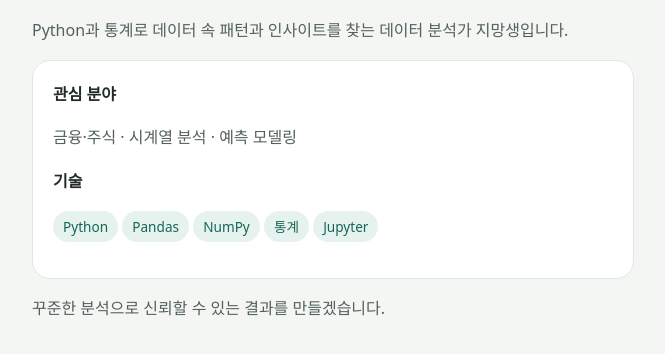
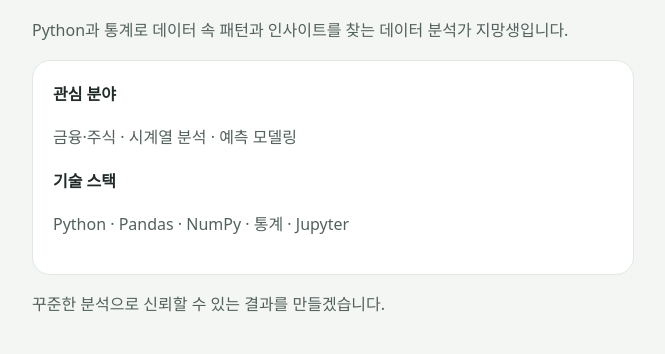
Before and after one commit to gksgofka4173-lgtm/261113_empty, a plain HTML site: page index.html in a window 1280 px wide. Shown: the part 348-702 px from the top of the page, without its empty margins (307-972 px from the left). Drawn offline with Linux system fonts and the light colour scheme.

Commit message:
Finalize profile page within 1024 characters

```diff
--- a/index.html
+++ b/index.html
@@ -1 +1 @@
-<!doctype html><html lang="ko"><meta charset="utf-8"><meta name="viewport" content="width=device-width,initial-scale=1"><title>데이터 분석가 소개</title><style>*{box-sizing:border-box}body{margin:0;background:#f4f6f3;color:#202a28;font:16px/1.7 system-ui}main{max-width:650px;margin:10vh auto;padding:24px}.tag{color:#087e70;font-size:.8rem;font-weight:bold}h1{font-size:clamp(2.3rem,8vw,4rem);line-height:1.2}p{color:#52615d}.card{background:white;border:1px solid #e1e8e3;border-radius:18px;padding:20px}.chips span{display:inline-block;background:#e6f2ee;color:#176657;padding:4px 10px;border-radius:20px;font-size:.85rem}@media(max-width:680px){main{margin:6vh 12px;padding:20px}}</style><main><div class="tag">DATA ANALYST · IN PROGRESS</div><h1>데이터로 질문하고,<br>근거로 답합니다.</h1><p>Python과 통계로 데이터 속 패턴과 인사이트를 찾는 데이터 분석가 지망생입니다.</p><section class="card"><b>관심 분야</b><p>금융·주식 · 시계열 분석 · 예측 모델링</p><b>기술</b><p class="chips"><span>Python</span> <span>Pandas</span> <span>NumPy</span> <span>통계</span> <span>Jupyter</span></p></section><p>꾸준한 분석으로 신뢰할 수 있는 결과를 만들겠습니다.</p></main></html>
+<!doctype html><html lang="ko"><meta charset="utf-8"><meta name="viewport" content="width=device-width,initial-scale=1"><title>데이터 분석가 소개</title><style>*{box-sizing:border-box}body{margin:0;background:#f4f6f3;color:#202a28;font:16px/1.7 system-ui}main{max-width:650px;margin:10vh auto;padding:24px}.tag{color:#087e70;font-size:.8rem;font-weight:bold}h1{font-size:clamp(2.3rem,8vw,4rem);line-height:1.2}p{color:#52615d}.card{background:white;border:1px solid #e1e8e3;border-radius:18px;padding:20px}@media(max-width:680px){main{margin:6vh 12px;padding:20px}}</style><main><div class="tag">DATA ANALYST · IN PROGRESS</div><h1>데이터로 질문하고,<br>근거로 답합니다.</h1><p>Python과 통계로 데이터 속 패턴과 인사이트를 찾는 데이터 분석가 지망생입니다.</p><section class="card"><b>관심 분야</b><p>금융·주식 · 시계열 분석 · 예측 모델링</p><b>기술 스택</b><p>Python · Pandas · NumPy · 통계 · Jupyter</p></section><p>꾸준한 분석으로 신뢰할 수 있는 결과를 만들겠습니다.</p></main></html>
```
